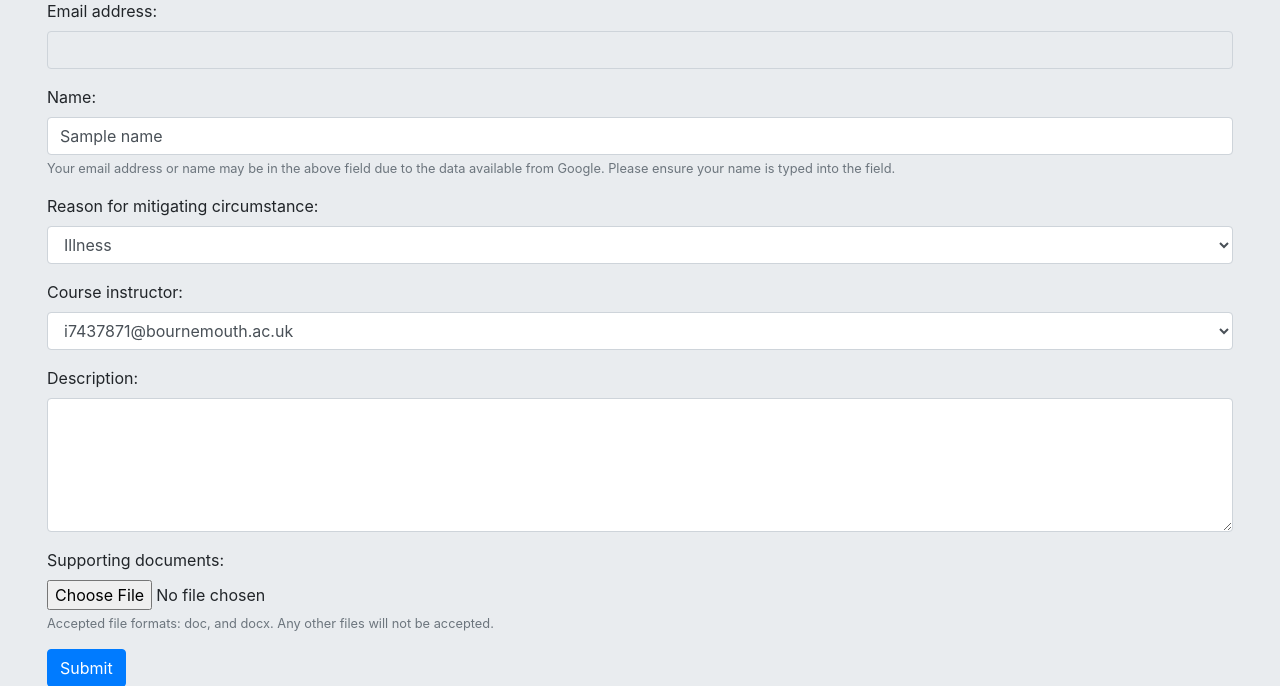
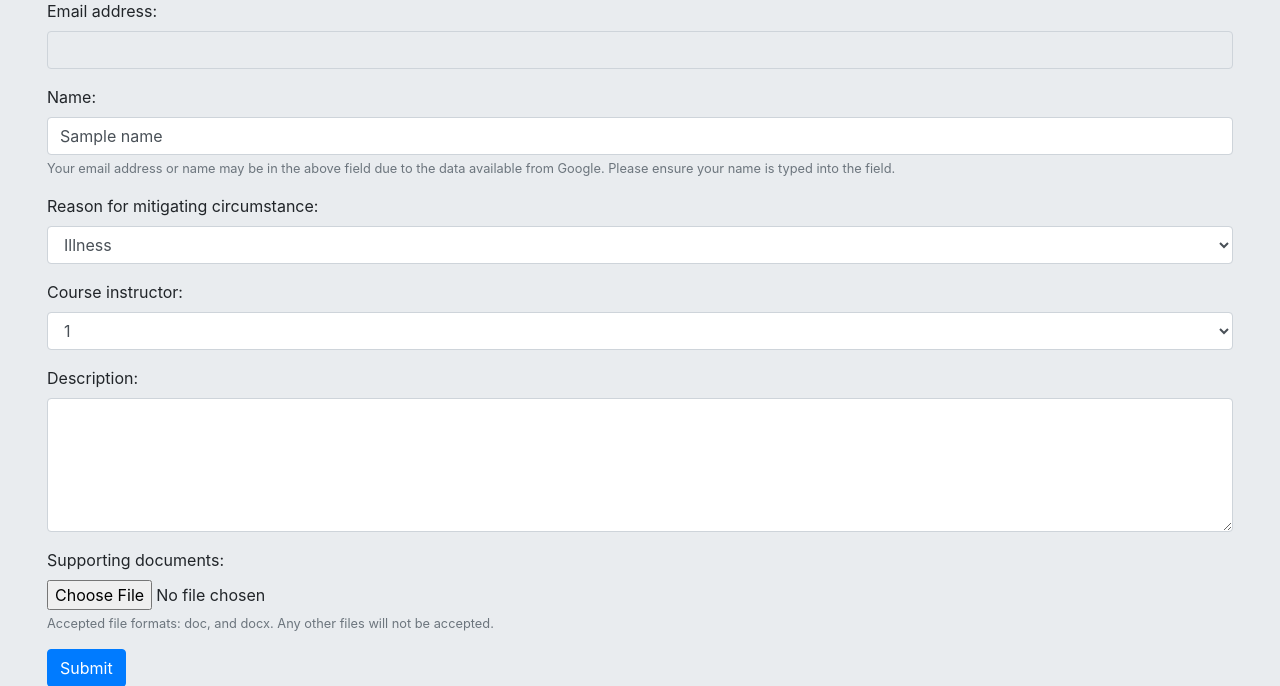
Before and after one commit to RobJTaylor/MitCircs, a Flask app: template templates/submit_request.html in a window 1280 px wide. Shown: the part 219-905 px from the top of the page. Run offline with Flask 2, Linux system fonts and the light colour scheme; the template is opened without the code that fills it: most values are stand-ins (such as "Sample title", 1, 10 or a date in 2020); some libraries are stand-ins or nearby versions.

Commit message:
Removed hard-coded instuctor

```diff
--- a/templates/submit_request.html
+++ b/templates/submit_request.html
@@ -84,7 +84,6 @@
                 <div class="form-group">
                     <label for="instructor">Course instructor:</label>
                     <select class="form-control" name="instructor">
-                        <option>i7437871@bournemouth.ac.uk</option>
                         {% if instructors %}
                         {% for instructor in instructors %}
                         <option>{{ instructor.id }}</option>
```
